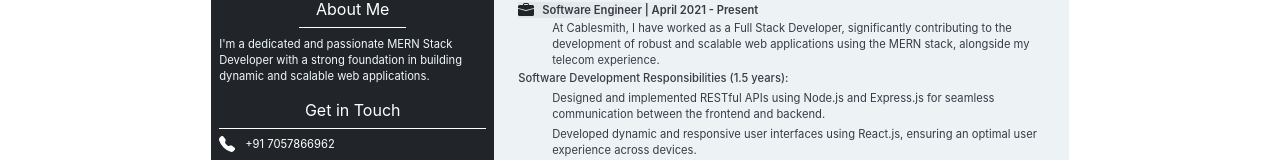
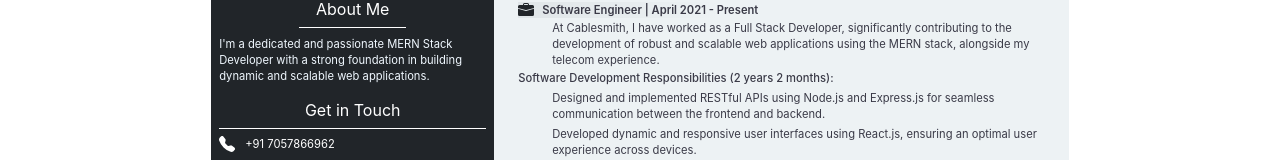
Before and after one commit to shoaibsm/shoaib_resume, a React (Create React App) app: page / in a window 1280 px wide. Shown: the part 217-377 px from the top of the page. Built offline with nearby package versions, Linux system fonts and the light colour scheme.

Commit message:
years changes

```diff
--- a/src/components/experience/Experience.js
+++ b/src/components/experience/Experience.js
@@ -26,7 +26,7 @@ function Experience() {
                         At Cablesmith, I have worked as a Full Stack Developer, significantly contributing to the development of robust and scalable web applications using the MERN stack, alongside my telecom experience.
                     </p>
 
-                    <p className='Experience__jobDescHeading'>Software Development Responsibilities (1.5 years):</p>
+                    <p className='Experience__jobDescHeading'>Software Development Responsibilities (2 years 2 months):</p>
                     <ul className='Experience__jobDesc'>
                         <li>Designed and implemented RESTful APIs using Node.js and Express.js for seamless communication between the frontend and backend.</li>
 
```
